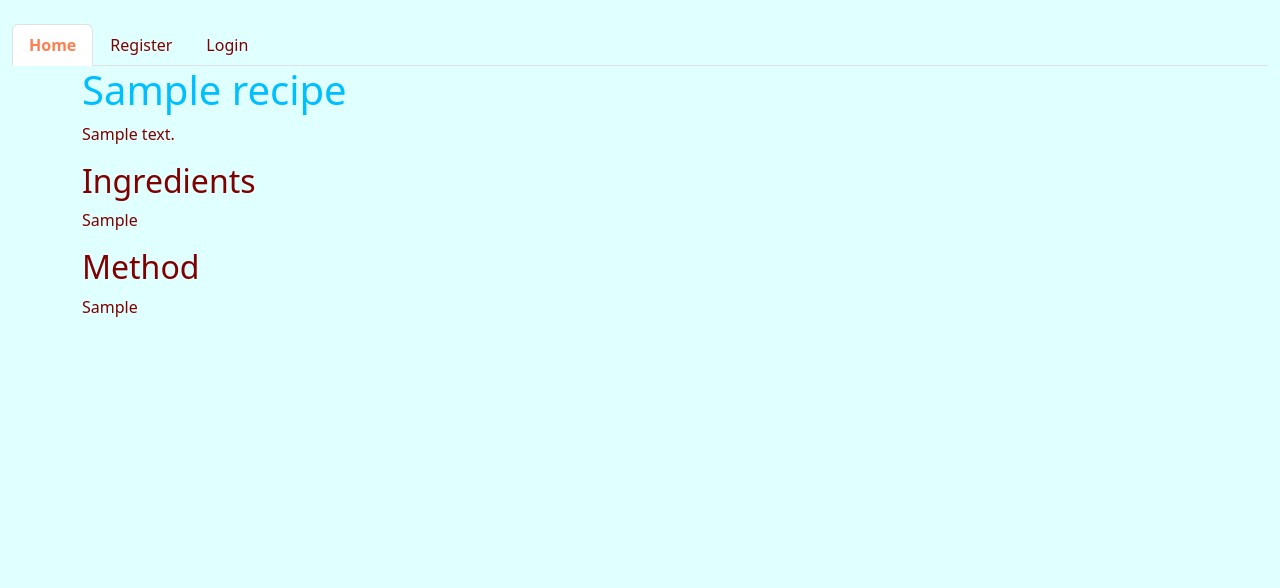
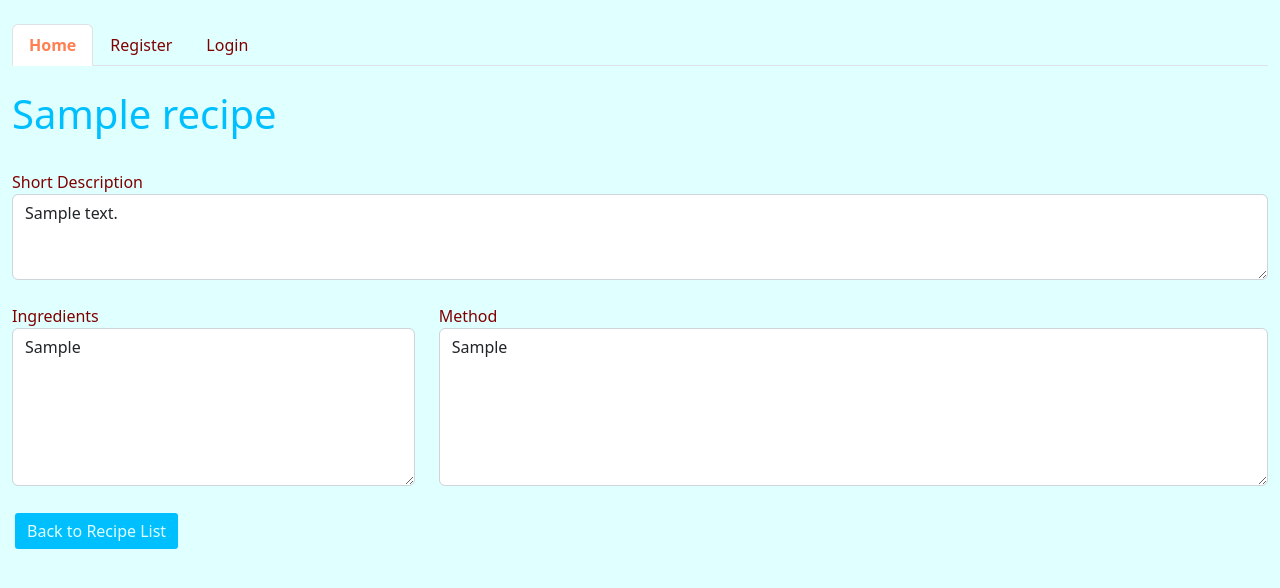
Before and after one commit to Code-Institute-Submissions/jmarcosdias-tasty_JuneResub, a Django app: a page that uses templates/recipe.html in a window 1280 px wide. Shown: the top 588 px of the page. Run offline with Django 3.2, Linux system fonts and the light colour scheme; tables that the repository leaves empty hold one stand-in row (values such as "Sample post").

Commit message:
Style the view recipe page

```diff
--- a/static/css/style.css
+++ b/static/css/style.css
@@ -54,3 +54,7 @@ body {
     --bs-btn-active-border-color: deepskyblue;
     border: 0.2rem solid
 }
+
+.form-control:disabled, .form-control[readonly] {
+    background-color: #fff;
+}
--- a/templates/recipe.html
+++ b/templates/recipe.html
@@ -2,7 +2,7 @@
 
 {% block content %}
 
-<div class="container">
+<!-- <div class="container">
   <div class="row">
     <div class="col"><h1>{{ recipe.title }}</h1></div>
   </div>
@@ -23,6 +23,42 @@
       <p>{% autoescape off %}{{ recipe.method }}{% endautoescape %}</p>
     </div>
   </div>
+</div> -->
+
+<div class="container-fluid">
+  <div class="row">
+    <div class="mt-4">
+      <h1>{{ recipe.title }}</h1>
+    </div>
+  </div>
+</div>
+
+<div class="container-fluid">
+  <div class="row">
+    <div class="mt-4">
+        <div class="row">
+          <div class="col">
+            <label for="id_short_description">Short Description</label>
+            <textarea readonly type="text" class="form-control" id="id_short_description" name="short_description" rows="3">{{ recipe.short_description }}</textarea>
+          </div>
+        </div>
+        <div class="row mt-4">
+          <div class="col-sm-4">
+            <label for="id_ingredients">Ingredients</label>
+            <textarea readonly type="text" class="form-control" id="id_ingredients" name="ingredients" rows="6">{{ recipe.ingredients }}</textarea>
+          </div>
+          <div class="col-sm-8 mt-4 mt-sm-0">
+            <label for="id_method">Method</label>
+            <textarea readonly type="text" class="form-control" id="id_method" name="method" rows="6">{{ recipe.method }}</textarea>
+          </div>
+        </div>
+        <div class="row mt-4">
+          <div class="col">
+            <a href="{% url 'home' %}"><button type="button" class="btn btn-primary">Back to Recipe List</button></a>
+          </div>
+        </div>
+    </div>
+  </div>
 </div>
 
 {% endblock content %}
```
